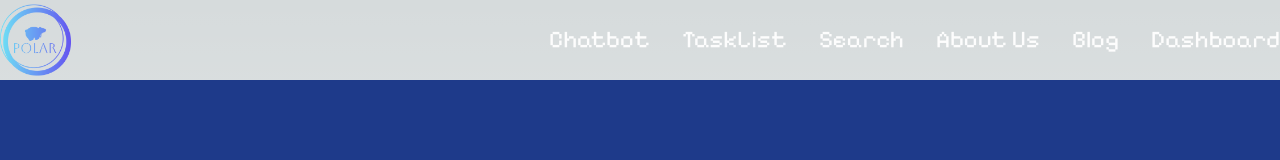
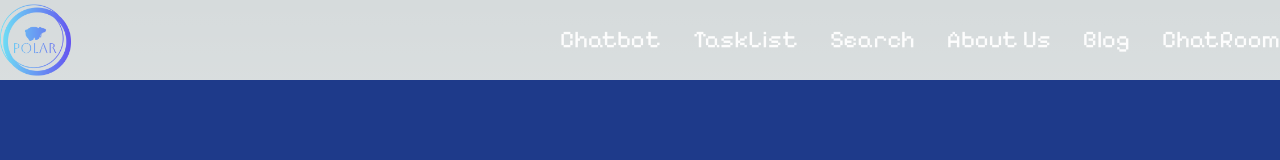
Before and after one commit to SHasan59/Polar, a Next.js app: page /login in a window 1280 px wide. Shown: the top 160 px of the page. Built offline with nearby package versions, Linux system fonts and the light colour scheme; no server answers.

Commit message:
Updated Navigation

```diff
--- a/src/app/components/Navigation.jsx
+++ b/src/app/components/Navigation.jsx
@@ -29,7 +29,7 @@ const navLinks = [
   },
 
   {
-    title: 'Dashboard',
+    title: 'ChatRoom',
     path: '/login',
   },
 ];
```
